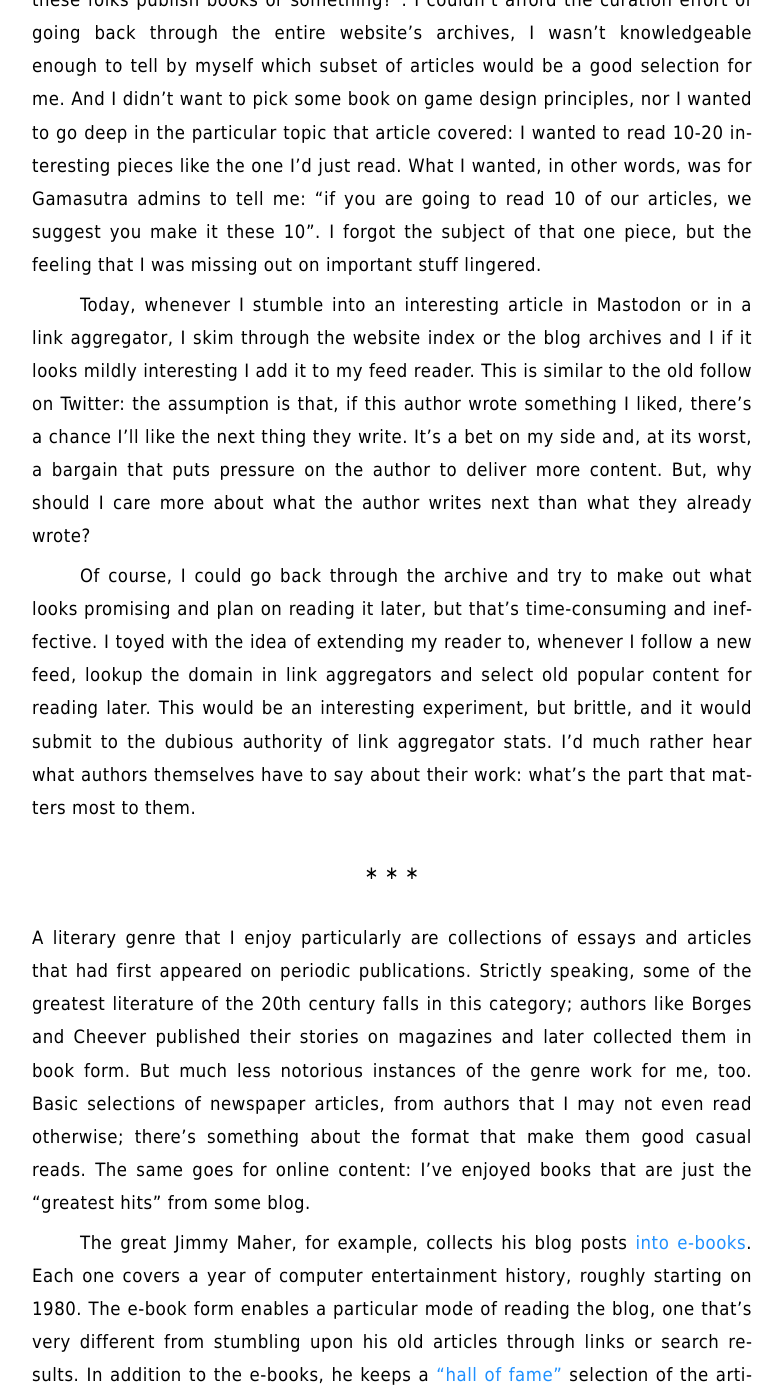
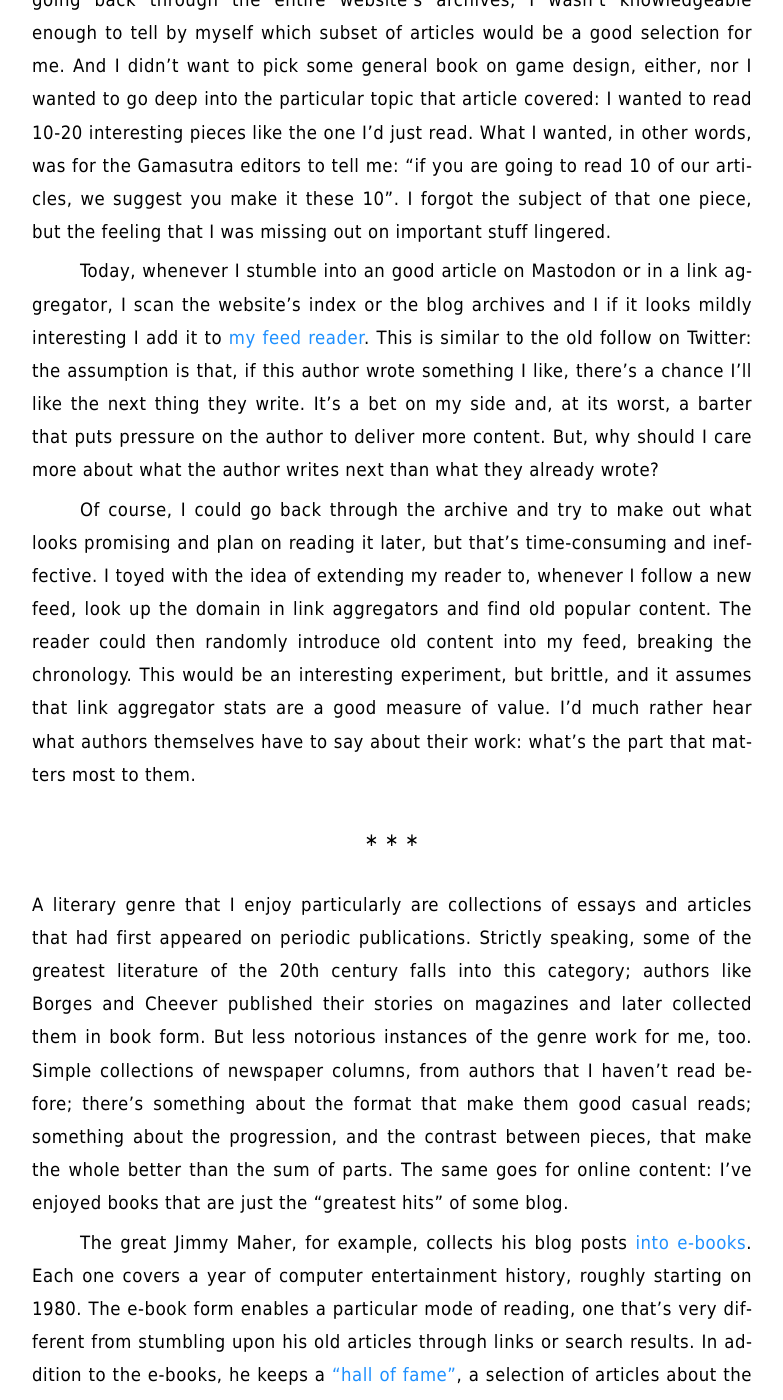
Before and after one commit to facundoolano/olano.dev, a Jekyll site: the page built from _posts/2024-01-10-anthologists-not-just-curators.md, in a window 1280 px wide and 1400 px high, scrolled down 1197 px. Shown: the whole window, without its empty margins (248-1031 px from the left). Built offline with Jekyll 4.4.1, drawn with Linux system fonts in a browser that asks for light colours; some of the changed text lies outside the part shown.

Commit message:
some cleanup

```diff
--- a/_posts/2024-01-10-anthologists-not-just-curators.md
+++ b/_posts/2024-01-10-anthologists-not-just-curators.md
@@ -11,9 +11,9 @@ tags: [web]
 lang: en
 ---
 
-A while back I read Maggie Appleton's [history of Digital Gardening](https://maggieappleton.com/garden-history), and [a post](https://stackingthebricks.com/how-blogs-broke-the-web/) she linked about how blogs set the stage for the web we have today. Both pieces are interesting in that they call out, not only how we moved from a world of quirky personal websites to one of uniform profile pages, but how we got used to the reverse-chronological list as the one way to present and consume information online.
+A while back I read Maggie Appleton's [history of Digital Gardening](https://maggieappleton.com/garden-history), and [a post](https://stackingthebricks.com/how-blogs-broke-the-web/) she linked about how blogs set the stage for the web we have today. Both pieces are interesting in that they show, not only how we moved from a world of quirky personal websites to one of uniform profile pages, but how we got used to the reverse-chronological stream as the one way to present and consume information online.
 
-I'm personally ambivalent about this time-structuredness of the web. While I certainly see the benefits of reduced social media consumption, and I get and admire the idea of the digital garden and the creativity it fosters, I still find the simplicity of blogs liberating. As a writer, it lets me focus in the production of the text, which is the part I'm most interested in; as a reader, especially when paired with RSS/Atom feeds, it gives me control of how I receive and consume information.
+I'm personally ambivalent about this time-structuredness of the web. While I certainly see the benefits of reduced social media consumption, and I get and admire the idea of the digital garden and the creativity it fosters, I still find the simplicity of blogs liberating. As a writer, it lets me focus in the production of the text, which is the part I'm most interested in; as a reader, especially when paired with RSS/Atom feeds, it gives me control of the information I receive.
 
 But the problem with organizing content chronologically is that it makes everything ephemeral by default. Even if at a slower pace than social media, blogging still submit us to the clock: *when* is more important than *what*, and *when* only really matters if it's *now*. And that's OK for a lot of the stuff online, content that it's best left forgotten or to be rewritten, but it also means that conscious and consistent efforts are necessary if we intend to find and preserve good content that wasn't *just published*. Just as we need discovery and curation to navigate through information overflow, we need archiving and, especially, anthologizing to stay aware of what came before.
 
@@ -23,11 +23,11 @@ But the problem with organizing content chronologically is that it makes everyth
 </p>
 </div>
 
-I remember, many years ago, stumbling into a very thought-provoking article from Gamasutra and thinking to myself: "I'd like to read more stuff like this, do these folks publish books or something?". I couldn't afford the curation effort of going back through the entire website's archives, I wasn't knowledgeable enough to tell by myself which subset of articles would be a good selection for me. And I didn't want to pick some book on game design principles, nor I wanted to go deep in the particular topic that article covered: I wanted to read 10-20 interesting pieces like the one I'd just read. What I wanted, in other words, was for Gamasutra admins to tell me: "if you are going to read 10 of our articles, we suggest you make it these 10". I forgot the subject of that one piece, but the feeling that I was missing out on important stuff lingered.
+I remember, many years ago, stumbling into a very thought-provoking article from Gamasutra and thinking to myself: "I'd like to read more stuff like this, do these folks publish books or something?". I couldn't afford the curation effort of going back through the entire website's archives, I wasn't knowledgeable enough to tell by myself which subset of articles would be a good selection for me. And I didn't want to pick some general book on game design, either, nor I wanted to go deep into the particular topic that article covered: I wanted to read 10-20 interesting pieces like the one I'd just read. What I wanted, in other words, was for the Gamasutra editors to tell me: "if you are going to read 10 of our articles, we suggest you make it these 10". I forgot the subject of that one piece, but the feeling that I was missing out on important stuff lingered.
 
-Today, whenever I stumble into an interesting article in Mastodon or in a link aggregator, I skim through the website index or the blog archives and I if it looks mildly interesting I add it to my feed reader. This is similar to the old follow on Twitter: the assumption is that, if this author wrote something I liked, there's a chance I'll like the next thing they write. It's a bet on my side and, at its worst, a bargain that puts pressure on the author to deliver more content. But, why should I care more about what the author writes next than what they already wrote?
+Today, whenever I stumble into an good article on Mastodon or in a link aggregator, I scan the website's index or the blog archives and I if it looks mildly interesting I add it to [my feed reader](../2023-12-12-reclaiming-the-web-with-a-personal-reader). This is similar to the old follow on Twitter: the assumption is that, if this author wrote something I like, there's a chance I'll like the next thing they write. It's a bet on my side and, at its worst, a barter that puts pressure on the author to deliver more content. But, why should I care more about what the author writes next than what they already wrote?
 
-Of course, I could go back through the archive and try to make out what looks promising and plan on reading it later, but that's time-consuming and ineffective. I toyed with the idea of extending my reader to, whenever I follow a new feed, lookup the domain in link aggregators and select old popular content for reading later. This would be an interesting experiment, but brittle, and it would submit to the dubious authority of link aggregator stats. I'd much rather hear what authors themselves have to say about their work: what's the part that matters most to them.
+Of course, I could go back through the archive and try to make out what looks promising and plan on reading it later, but that's time-consuming and ineffective. I toyed with the idea of extending my reader to, whenever I follow a new feed, look up the domain in link aggregators and find old popular content. The reader could then randomly introduce old content into my feed, breaking the chronology. This would be an interesting experiment, but brittle, and it assumes that link aggregator stats are a good measure of value. I'd much rather hear what authors themselves have to say about their work: what's the part that matters most to them.
 
 <div class="org-center">
 <p>
@@ -35,10 +35,10 @@ Of course, I could go back through the archive and try to make out what looks pr
 </p>
 </div>
 
-A literary genre that I enjoy particularly are collections of essays and articles that had first appeared on periodic publications. Strictly speaking, some of the greatest literature of the 20th century falls in this category; authors like Borges and Cheever published their stories on magazines and later collected them in book form. But much less notorious instances of the genre work for me, too. Basic selections of newspaper articles, from authors that I may not even read otherwise; there's something about the format that make them good casual reads. The same goes for online content: I've enjoyed books that are just the "greatest hits" from some blog.
+A literary genre that I enjoy particularly are collections of essays and articles that had first appeared on periodic publications. Strictly speaking, some of the greatest literature of the 20th century falls into this category; authors like Borges and Cheever published their stories on magazines and later collected them in book form. But less notorious instances of the genre work for me, too. Simple collections of newspaper columns, from authors that I haven't read before; there's something about the format that make them good casual reads; something about the progression, and the contrast between pieces, that make the whole better than the sum of parts. The same goes for online content: I've enjoyed books that are just the "greatest hits" of some blog.
 
-The great Jimmy Maher, for example, collects his blog posts [into e-books](https://www.filfre.net/the-digital-antiquarian-e-book-library/). Each one covers a year of computer entertainment history, roughly starting on 1980. The e-book form enables a particular mode of reading the blog, one that's very different from stumbling upon his old articles through links or search results. In addition to the e-books, he keeps a ["hall of fame"](https://www.filfre.net/hall-of-fame/) selection of the articles (based on the games he liked the most) that offers another alternative reading itinerary for the blog.
+The great Jimmy Maher, for example, collects his blog posts [into e-books](https://www.filfre.net/the-digital-antiquarian-e-book-library/). Each one covers a year of computer entertainment history, roughly starting on 1980. The e-book form enables a particular mode of reading, one that's very different from stumbling upon his old articles through links or search results. In addition to the e-books, he keeps a ["hall of fame"](https://www.filfre.net/hall-of-fame/), a selection of articles about the games he most enjoyed, that offers another alternative reading itinerary for the blog.
 
-I've seen other bloggers and website owners do something similar: listing their most popular posts, their favorite ones; some "selected works" or "suggested starting points". I started tagging some of my own posts as "favorites" by adding a ⭐ tag, trying to include a mix of pieces that I enjoyed writing, or that I put a significant effort into, pieces that were well-received or that best capture ongoing themes of the blog.
+I've seen other bloggers and website owners do similar things: listing their most popular posts, or their favorite ones; some "selected works" or "suggested starting points". I started tagging some of my own posts as "favorites" by adding a ⭐ tag, trying to produce a mix of the pieces that I enjoyed writing, the ones that I put a significant effort into, the ones that had good reception, or that best capture some recurring theme of the blog.
 
-Such non-chronological indexes make a big difference when I skim through a new website, providing me with material to bookmark or send to my device for reading later. But they are hardly enough on their own to absorb what the site has to offer. I feel like there's some missing piece. What if adding a list of selected or suggested posts became a standard practice, like `/now` pages did? What if blogs had a `/best` or a `/⭐` page and, most importantly, exposed its contents as a feed? What kind of reading experiences could we build around that?
+Such non-chronological indexes make a big difference when I skim through a new website, providing me with material to bookmark or send to my device for reading later. But they are hardly enough on their own to absorb what the site has to offer. I feel like there's some missing piece. What if adding a list of selected or suggested posts became a standard practice, like [`/now` pages](https://nownownow.com/about) did? What if blogs had a `/best` or a `/⭐` page and, most importantly, exposed its contents as a feed? What kind of reading experiences could we build around that?
```
Also changed, not shown: org/_posts/2024-01-10-anthologists-not-just-curators.org (+10 -9 lines).
